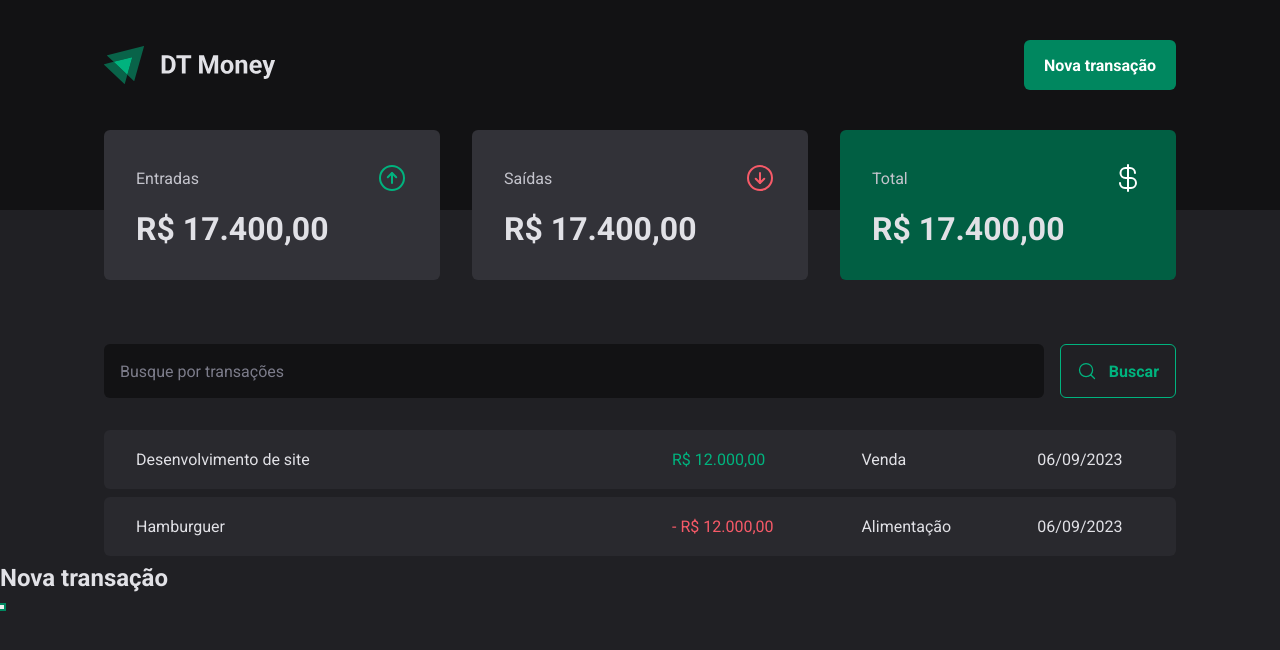
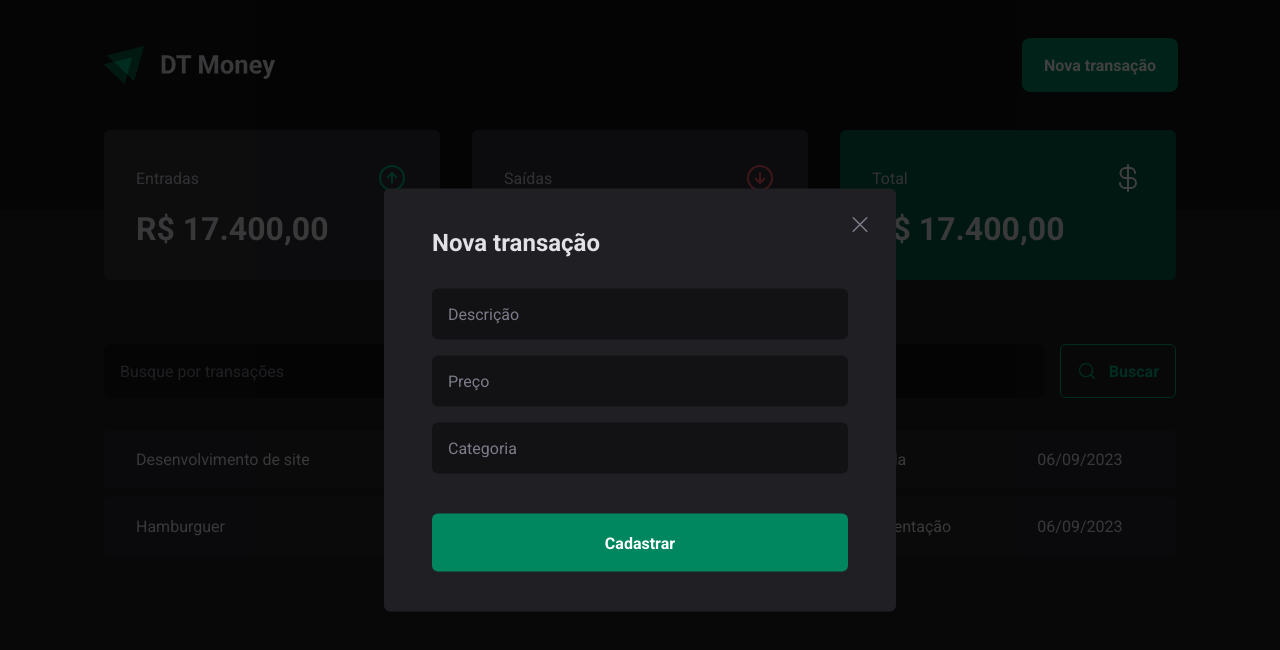
Before and after one commit to DuhBorba/dt-money, a React (Vite) app: page / in a window 1280 px wide. Both pictures are taken after a click on the button "Nova transação". Shown: the top 650 px of the page. Built offline with nearby package versions, Linux system fonts and the light colour scheme.

Commit message:
Modal Styles

```diff
--- a/src/components/Header/index.tsx
+++ b/src/components/Header/index.tsx
@@ -3,6 +3,7 @@
 import * as Dialog from '@radix-ui/react-dialog'
 
 import logoImg from '../../assets/logo.svg'
+import { NewTransactionModal } from '../NewTransactionModal'
 
 export const Header = () => {
   return (
@@ -15,14 +16,7 @@
             <NewTransactionButton>Nova transação</NewTransactionButton>
           </Dialog.Trigger>
 
-          <Dialog.Portal>
-            <Dialog.Overlay />
-            <Dialog.Content>
-              <Dialog.Title>Nova transação</Dialog.Title>
-
-              <Dialog.Close />
-            </Dialog.Content>
-          </Dialog.Portal>
+          <NewTransactionModal />
         </Dialog.Root>
 
       </HeaderContent>
--- /dev/null
+++ b/src/components/NewTransactionModal/index.tsx
@@ -0,0 +1,30 @@
+import React from 'react'
+import * as Dialog from '@radix-ui/react-dialog'
+import { X } from 'phosphor-react'
+
+import { CloseButton, Content, Overlay } from './styles'
+
+export const NewTransactionModal = () => {
+  return (
+    <Dialog.Portal>
+      <Overlay />
+
+      <Content>
+        <Dialog.Title>Nova transação</Dialog.Title>
+
+        <CloseButton>
+          <X size={24} />
+        </CloseButton>
+
+        <form action="">
+          <input type="text" placeholder='Descrição' required />
+          <input type="number" placeholder='Preço' required />
+          <input type="text" placeholder='Categoria' required />
+
+          <button type="submit">Cadastrar</button>
+        </form>
+
+      </Content>
+    </Dialog.Portal>
+  )
+}
--- /dev/null
+++ b/src/components/NewTransactionModal/styles.ts
@@ -0,0 +1,71 @@
+import styled from "styled-components";
+import * as Dialog from '@radix-ui/react-dialog'
+
+export const Overlay = styled(Dialog.Overlay)`
+  position: fixed;
+  width: 100vw;
+  height: 100vh;
+  inset: 0;
+  background: rgba(0, 0, 0, 0.75);
+`
+
+export const Content = styled(Dialog.Overlay)`
+  min-width: 32rem;
+  border-radius: 6px;
+  padding: 2.5rem 3rem;
+  background: ${props => props.theme['gray-800']};
+
+  position: fixed;
+  top: 50%;
+  left: 50%;
+  transform: translate(-50%, -50%);
+
+  form {
+    margin-top: 2rem;
+
+    display: flex;
+    flex-direction: column;
+    gap: 1rem;
+
+    input {
+      border-radius: 6px;
+      border: 0;
+      background: ${props => props.theme['gray-900']};
+      color: ${props => props.theme['gray-300']};
+      padding: 1rem;
+
+      &::placeholder {
+        color: ${props => props.theme['gray-500']};
+      }
+    }
+
+    button[type="submit"] {
+      height: 58px;
+      border: 0;
+      background: ${props => props.theme['green-500']};
+      color: ${props => props.theme.white};
+      font-weight: bold;
+      padding: 0 1.25rem;
+      border-radius: 6px;
+      margin-top: 1.5rem;
+      cursor: pointer;
+      transition: 0.2s;
+
+      &:hover {
+        background: ${props => props.theme['green-700']};
+        color: ${props => props.theme.white};
+      }
+    }
+  }
+`
+
+export const CloseButton = styled(Dialog.Close)`
+  position: absolute;
+  background: transparent;
+  border: 0;
+  top: 1.5rem;
+  right: 1.5rem;
+  line-height: 0;
+  color: ${props => props.theme['gray-500']};
+  cursor: pointer;
+`
```
